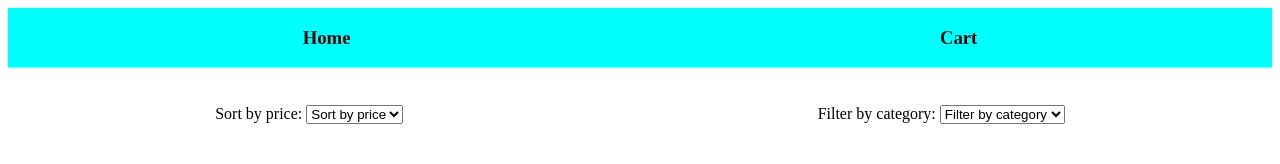
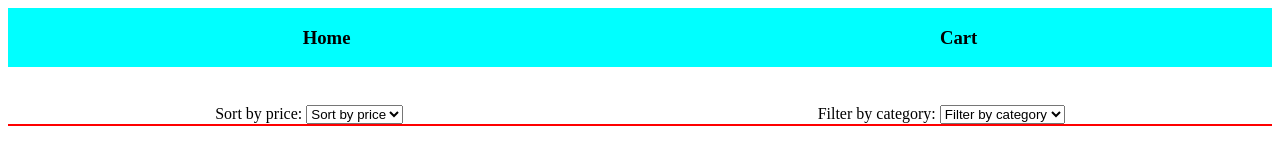
Before and after one commit to Vamshi-Jella/Sample_Web_App, a plain HTML site: page index.html in a window 1280 px wide. Drawn offline with Linux system fonts and the light colour scheme; no server answers.

Commit message:
Added styling

```diff
--- a/main.css
+++ b/main.css
@@ -17,3 +17,10 @@
    align-items: center;
    margin-top: 3%;
 }
+#container{
+    display:grid;
+    grid-template-columns: repeat(2,1fr);
+    grid-template-rows: repeat(8,1fr);
+    gap:4%;
+    border: 1px red solid ;
+}
```
